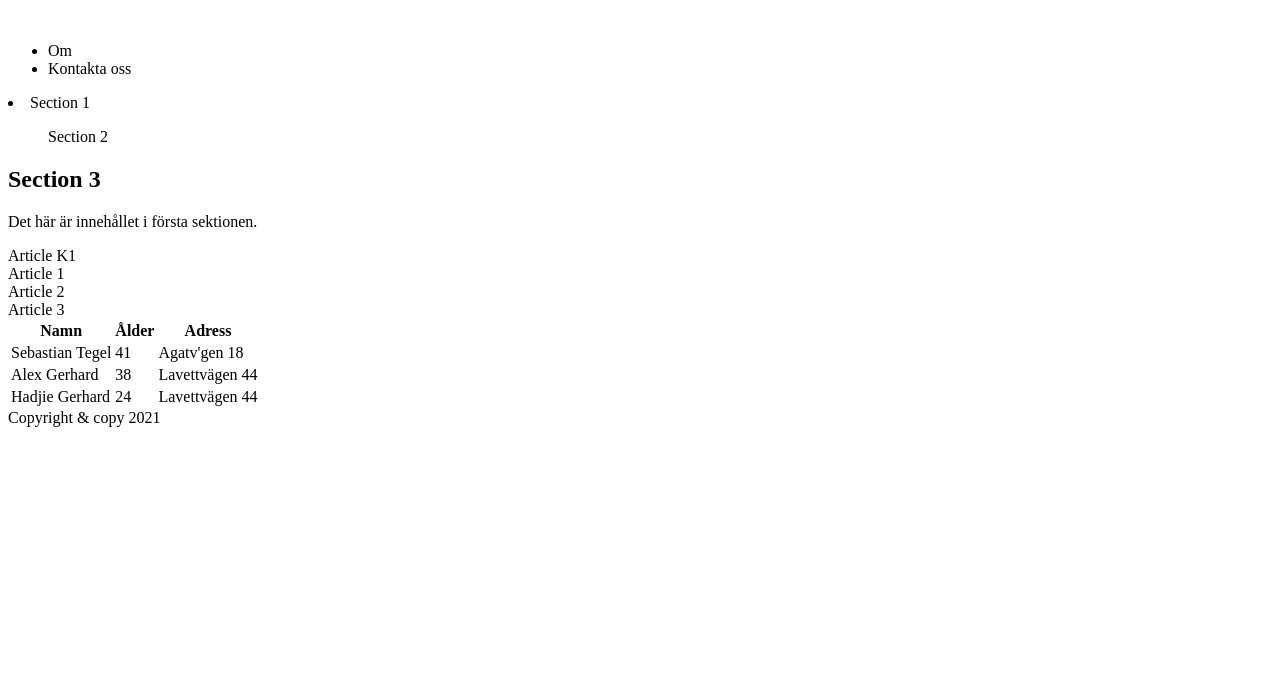
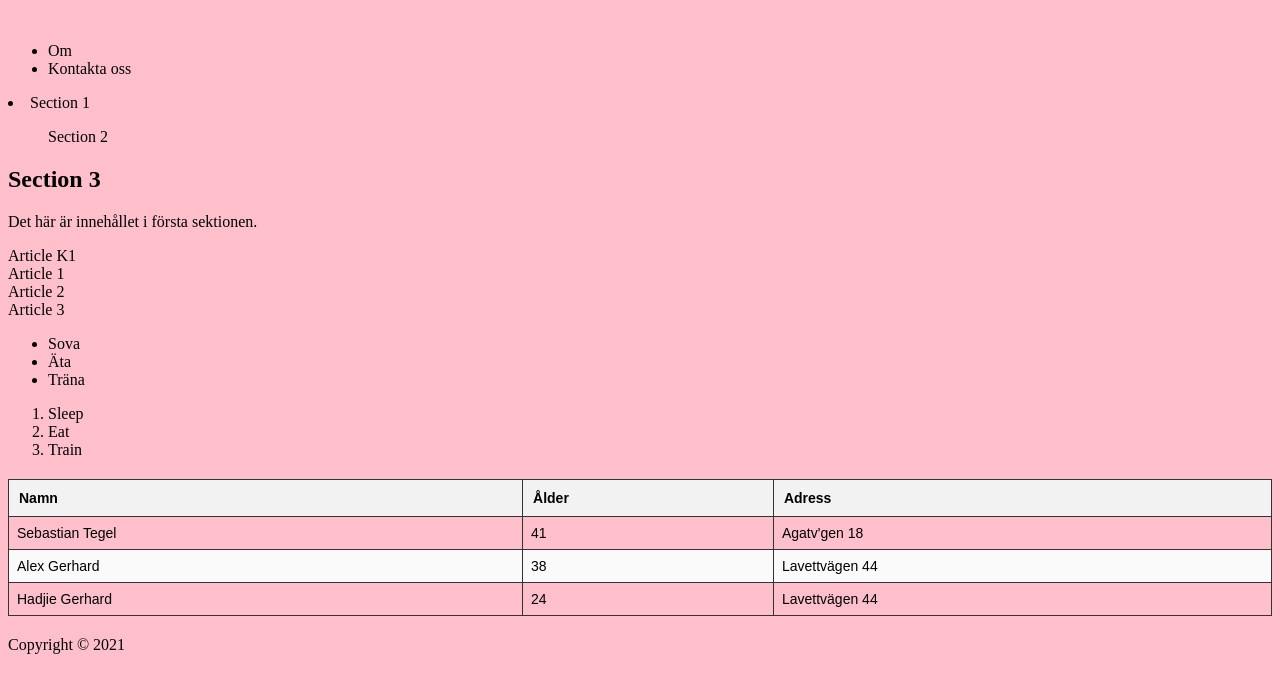
Before and after one commit to alexgeho/MI-webbutveckling, a plain HTML site: page index.html in a window 1280 px wide. Drawn offline with Linux system fonts and the light colour scheme.

Commit message:
feat: added css

```diff
--- a/index.html
+++ b/index.html
@@ -2,9 +2,12 @@
 <html lang="en">
 
 <head>
+
     <meta charset="UTF-8">
     <meta name="viewport" content="width=device-width, initial-scale=1.0">
     <title>Document</title>
+    <link rel="stylesheet" href="./📄 styles.css">
+
 </head>
 
 
@@ -55,7 +58,17 @@
 
         </section>
 
+        <ul>
+            <li>Sova</li>
+            <li>Äta</li>
+            <li>Träna</li>
+        </ul>
 
+        <ol>
+            <li>Sleep</li>
+            <li>Eat</li>
+            <li>Train</li>
+        </ol>
 
     </main>
 
@@ -81,7 +94,7 @@
 
                 </tr>
 
-                  <tr>
+                <tr>
 
                     <td>Alex Gerhard</td>
                     <td>38</td>
@@ -104,7 +117,7 @@
 
 
 
-        Copyright & copy 2021
+        Copyright &copy; 2021
     </footer>
 
 
--- /dev/null
+++ b/📄 styles.css
@@ -0,0 +1,39 @@
+/* Стили для таблицы */
+table {
+  width: 100%;
+  border-collapse: collapse; /* убираем двойные границы */
+  margin: 20px 0;
+  font-family: Arial, sans-serif;
+  font-size: 14px;
+}
+
+/* Границы у ячеек */
+table, th, td {
+  border: 1px solid #333;
+}
+
+/* Заголовок */
+th {
+  background-color: #f2f2f2;
+  padding: 10px;
+  text-align: left;
+}
+
+/* Ячейки */
+td {
+  padding: 8px;
+}
+
+/* Чередование строк */
+tbody tr:nth-child(even) {
+  background-color: #fafafa;
+}
+
+/* Наведение на строку */
+tbody tr:hover {
+  background-color: #e6f7ff;
+}
+
+body {
+  background-color: pink;
+}
```
Also changed, not shown: CSS.png (added).
